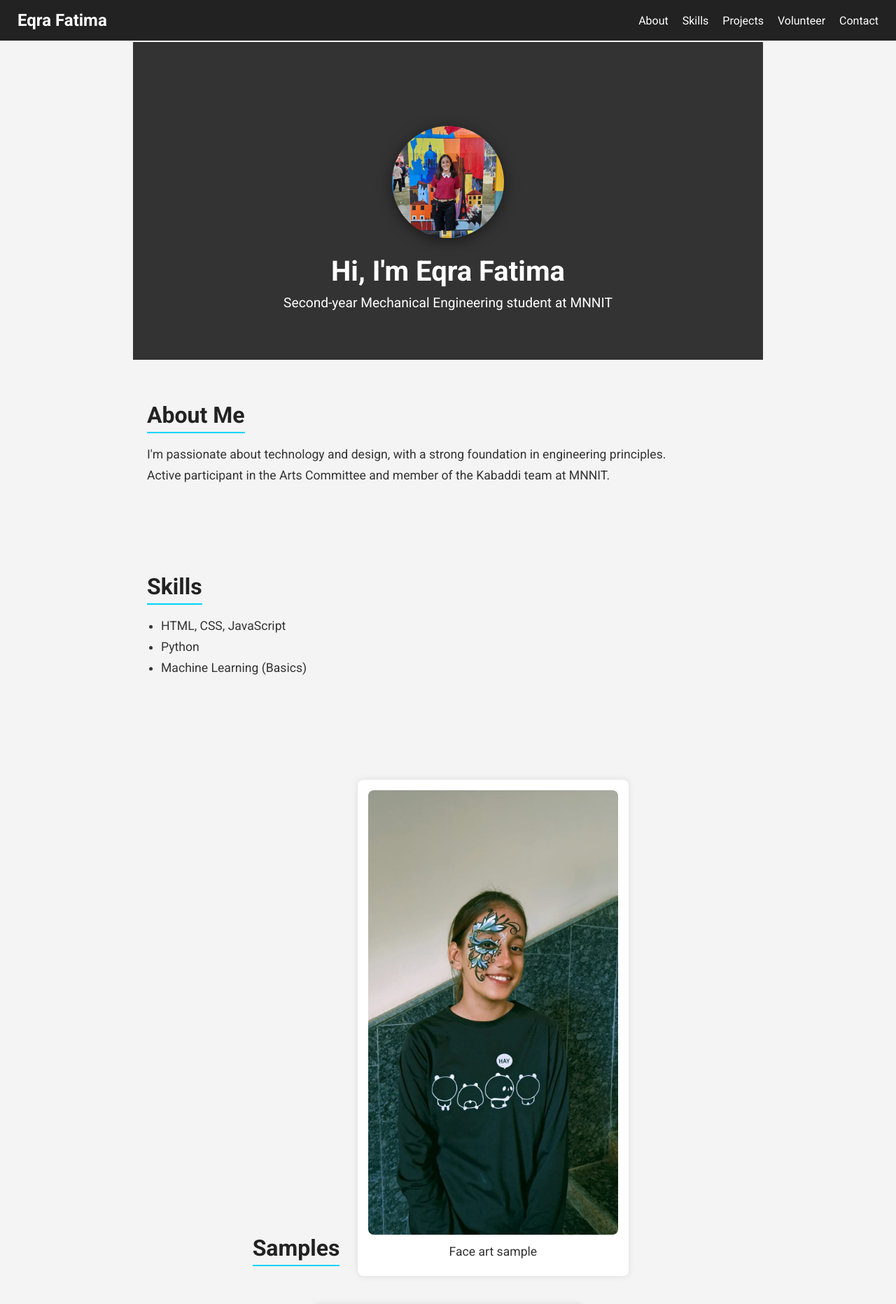
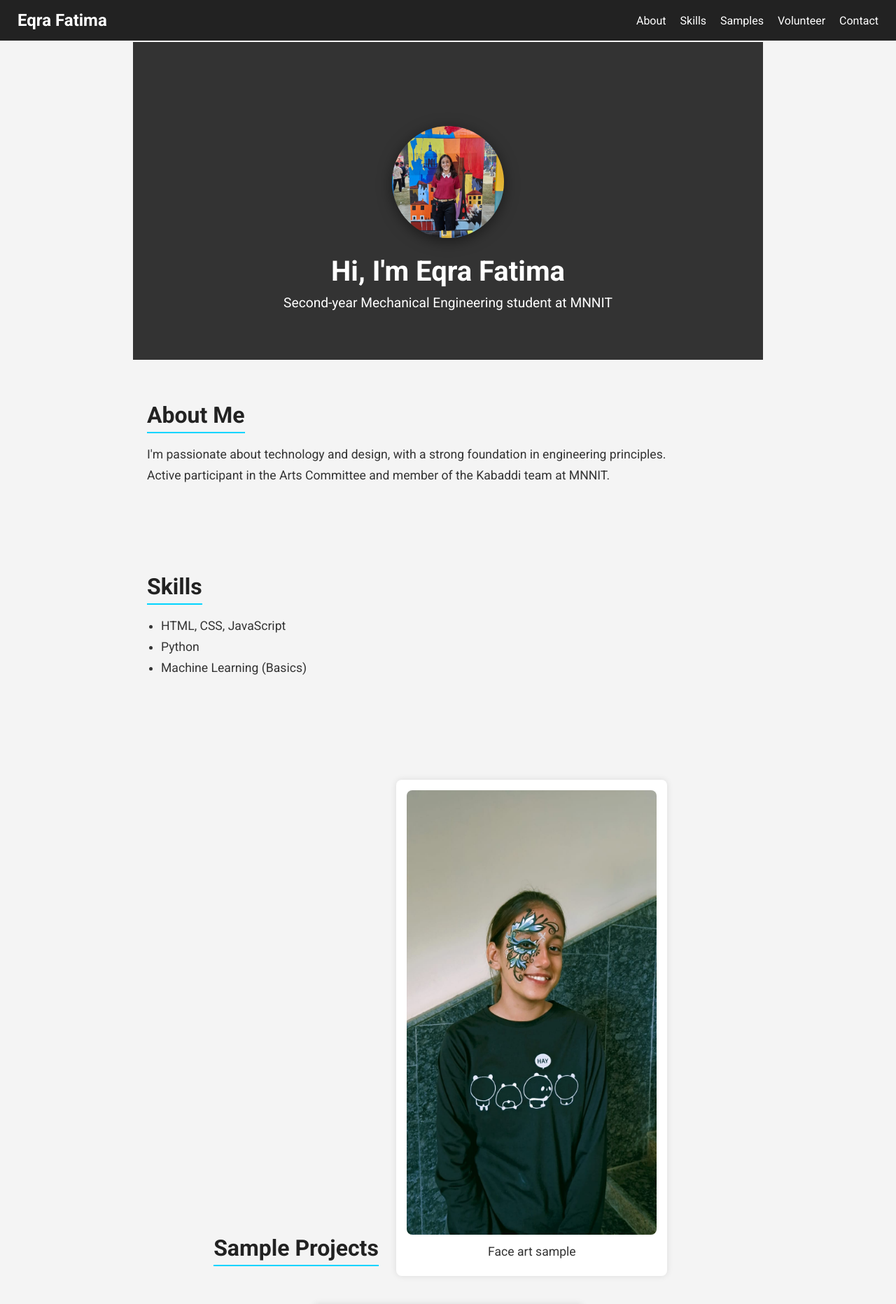
Before and after one commit to Eqrafat5002/portfolio, a plain HTML site: page index.html in a window 1280 px wide. Shown: the top 1863 px of the page at 70% size. Drawn offline with Linux system fonts and the light colour scheme.

Commit message:
replaced sample with sample projects

```diff
--- a/index.html
+++ b/index.html
@@ -15,7 +15,7 @@
         <nav class="nav-links" id="navLinks">
             <a href="#about">About</a>
             <a href="#skills">Skills</a>
-            <a href="#projects">Projects</a>
+            <a href="#projects">Samples</a>
             <a href="#volunteer">Volunteer</a>
             <a href="#contact">Contact</a>
         </nav>
@@ -49,7 +49,7 @@
 
     <!-- ✅ Projects Section -->
     <section id="projects">
-        <h2>Samples</h2>
+        <h2>Sample Projects</h2>
         <div class="project">
             <img src="p1.jpeg" alt="Project 1">
             <p>Face art sample</p>
```
